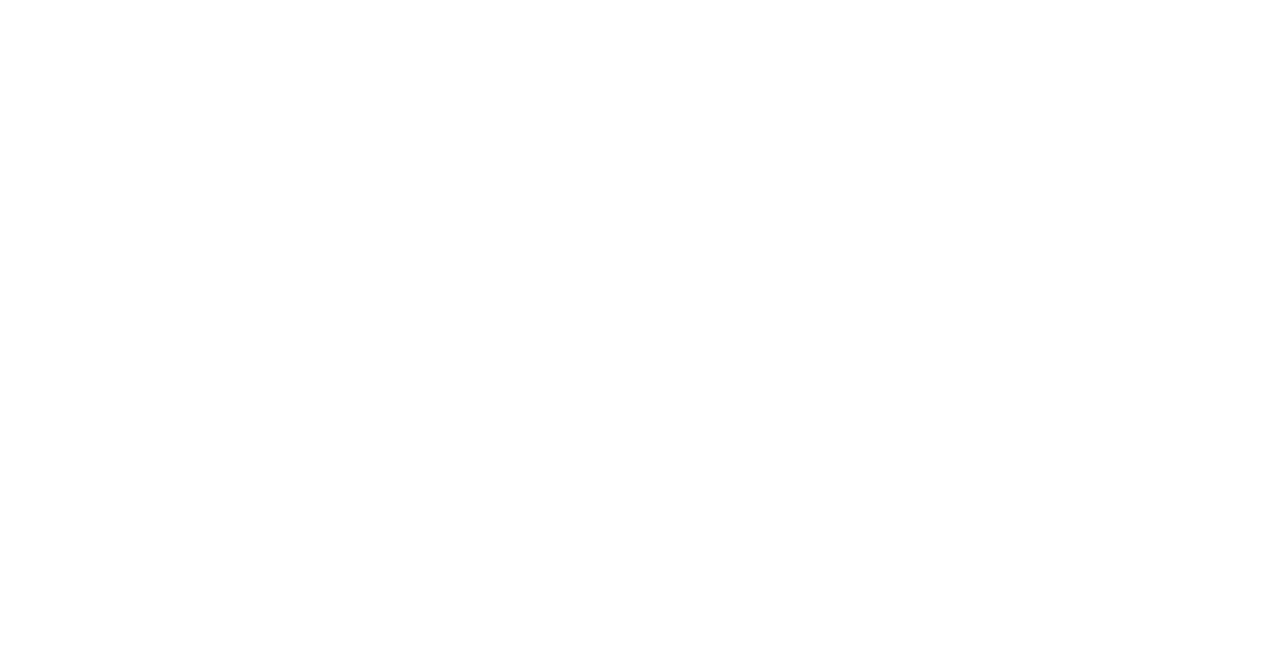
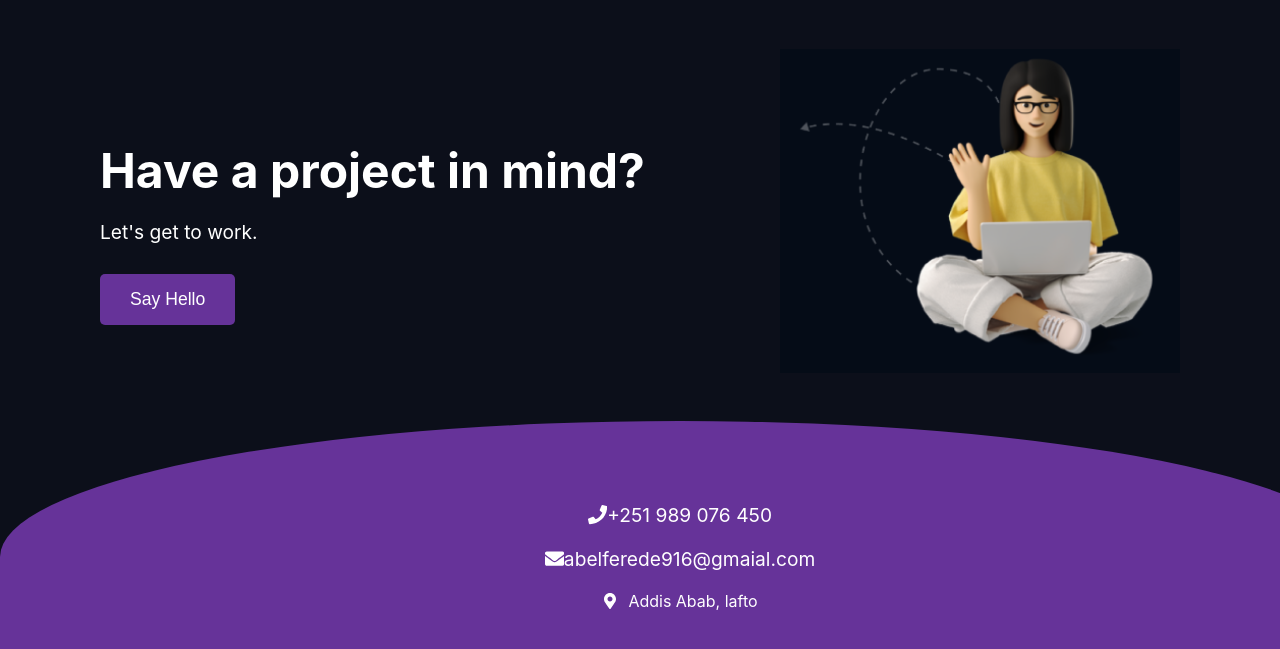
Before and after one commit to afthegreat/Portofilio, a React (Create React App) app: page / in a window 1280 px wide. Shown: the part 2576-3225 px from the top of the page. Before the commit the page ends 2309 px from the top, so only its background shows below. Built offline with nearby package versions, Linux system fonts and the light colour scheme.

Commit message:
Herocu added

```diff
--- a/package.json
+++ b/package.json
@@ -6,8 +6,10 @@
     "aos": "^2.3.4",
     "cra-template": "1.2.0",
     "framer-motion": "^12.4.0",
+    "icons": "^1.0.0",
     "react": "^18.3.1",
     "react-dom": "^18.3.1",
+    "react-icons": "^5.4.0",
     "react-scripts": "5.0.1",
     "react-scroll": "^1.9.0",
     "web-vitals": "^4.2.4"
--- a/src/App.js
+++ b/src/App.js
@@ -4,6 +4,7 @@
 import Home from './Components/Home';
 import About from './Components/About';
 import Projects from './Components/Projects';
+import Herosection from './Components/Herosection';
 function App() {
   return (
     <div className="App">
@@ -11,7 +12,8 @@
       <Home></Home>
       <About></About>
       <Projects></Projects>
-    </div>
+<Herosection ></Herosection>
+  </div>
   );
 }
 
--- /dev/null
+++ b/src/Components/Herosection.css
@@ -0,0 +1,101 @@
+.hero {
+    background-color: #0c0f1a;
+    color: #fff;
+    display: flex;
+    align-items: center;
+    justify-content: space-between;
+    padding: 80px 50px;
+    position: relative;
+    overflow: hidden;
+    height: 100vh; /* Full height */
+}
+
+.hero-content {
+    text-align: left;
+    max-width: 70%;
+    z-index: 2;
+    position: relative;
+}
+
+.hero h1 {
+    font-size: 3rem;
+    margin-bottom: 20px;
+}
+
+.hero p {
+    font-size: 1.2rem;
+    margin-bottom: 30px;
+}
+
+.cta-button {
+    background-color: #663399;
+    color: #fff;
+    padding: 15px 30px;
+    border: none;
+    border-radius: 5px;
+    font-size: 1.1rem;
+    cursor: pointer;
+}
+
+.hero-container {
+    display: flex;
+    width: 100%;
+    height: 70%; /* Upper half of the page */
+    justify-content: space-between;
+    align-items: center;
+    padding: 50px;
+}
+
+.hero-image {
+    width: 40%;
+    max-width: 400px;
+    margin-left: 20px;
+}
+
+.hero-image img {
+    width: 100%;
+    display: inline;
+}
+
+.curved-section {
+    position: absolute;
+    bottom: 0;
+    left: 0;
+    width: 100%;
+    height: 20%; /* Bottom half of the page */
+    background-color: #663399;
+    border-top-left-radius: 50%;
+    border-top-right-radius: 50%;
+    display: flex;
+    align-items: center;
+    justify-content: center;
+    padding: 40px;
+}
+
+.contact-info {
+    display: flex;
+    flex-direction: column;
+    align-items: center;
+    justify-content: center;
+    color: white;
+    text-align: center;
+}
+
+.contact-details {
+    margin: 10px 0;
+    display: flex;
+    align-items: center;
+    gap: 10px; /* Space between icon and text */
+}
+
+.contact-details a {
+    color: white;
+    text-decoration: none;
+    font-size: 1.2rem;
+    display: flex;
+    align-items: center;
+}
+
+.contact-details i {
+    font-size: 1.5rem;
+}
--- /dev/null
+++ b/src/Components/Herosection.jsx
@@ -0,0 +1,43 @@
+import React from 'react';
+import './Herosection.css';
+import f from './Assets/footer.png';
+import { FaPhone, FaEnvelope, FaMapMarkerAlt } from 'react-icons/fa'; // 📌 Import icons
+
+const Herosection = () => {
+  return (
+    <section className="hero">
+      <div className="hero-container">
+        <div className="hero-content">
+          <h1>Have a project in mind?</h1>
+          <p>Let's get to work.</p>
+          <button className="cta-button">Say Hello</button>
+        </div>
+
+        <div className="hero-image">
+          <img src={f} alt="Hero" />
+        </div>
+      </div>
+
+      {/* Curved Section with Contact Info */}
+      <div className="curved-section">
+        <div className="contact-info">
+          <div className="contact-details">
+            <a href="tel:+251989076450">
+              <FaPhone /> +251 989 076 450
+            </a>
+          </div>
+          <div className="contact-details">
+            <a href="mailto:abelferede916@gmail.com">
+              <FaEnvelope /> abelferede916@gmaial.com
+            </a>
+          </div>
+          <div className="contact-details">
+            <FaMapMarkerAlt /> Addis Abab, lafto
+          </div>
+        </div>
+      </div>
+    </section>
+  );
+};
+
+export default Herosection;
--- a/src/Components/Projects.jsx
+++ b/src/Components/Projects.jsx
@@ -17,7 +17,7 @@
     title: "Online Election System",
     description: "Building a secure and fast election system.",
     details:
-      "Description: A web-based system designed to transform the manual student union election process into a digital platform.<br><br>Technologies Used: React, Spring Boot, PostgreSQL, JavaScript, Java<br><br>Role: Requirement analysist, front end and backend developer.<br><br>Key Features:<ul><li>Secure online voting system</li><li>Role-based access for students, candidates, and administrators</li><li>Real-time vote counting and results display</li></ul>",
+    "Description: A web based system that allows students to coose thier student unions in easy and secured way.<!DOCTYPE html><html lang='en'><head><meta charset='UTF-8'><meta name='viewport' content='width=device-width, initial-scale=1.0'><title>Technologies Used</title><style>body {font-family: Arial, sans-serif;} .technologies {margin-top: 20px;} .technologies h2 {text-decoration: underline;} .tech-category {margin-bottom: 15px;} .tech-category span {font-weight: bold;} ul {list-style-type: none; padding: 0;}</style></head><body><div class='technologies'><h2>Technologies Used</h2><div class='tech-category'><span>Front-end:</span><ul><li>Language: JavaScript</li><li>Library: React</li></ul></div><div class='tech-category'><span>Backend:</span><ul><li>Language: Java</li><li>Framework: Springboot</li></ul></div><div class='tech-category'><span>Database:</span><ul><li>Postgres</li></ul></div></div></body></html>features:<ul><li>Secure online voting system</li><li>Role-based access for students, candidates, and administrators</li><li>Automated vote counting and results display</li></ul>",
     githubLink: "https://github.com/afthegreat/online-election",
     additionalText: "Details",
     image: "election-image.jpg", // Add image path for this project
@@ -26,7 +26,7 @@
     title: "Assignment Submission App",
     description: "Developing a flexible learning mechanism.",
     details:
-      "An online platform that allows students to submit assignments, receive feedback, and track deadlines. Features include automated plagiarism detection, deadline reminders, and grade tracking.",
+      "An online platform that allows students to submit assignments, receive feedback, and track deadlines. Features include automated plagiarism detection, deadline reminders, and grade tracking.<h3>it is ongoing project",
     githubLink: "https://github.com/afthegreat/assignment_submission",
     additionalText: "Details",
     image: "assignment-image.jpg", // Add image path for this project
```
Also changed, not shown: src/Components/Assets/footer.png (added), 1 other file (tests, documents, lock files or other folders).
